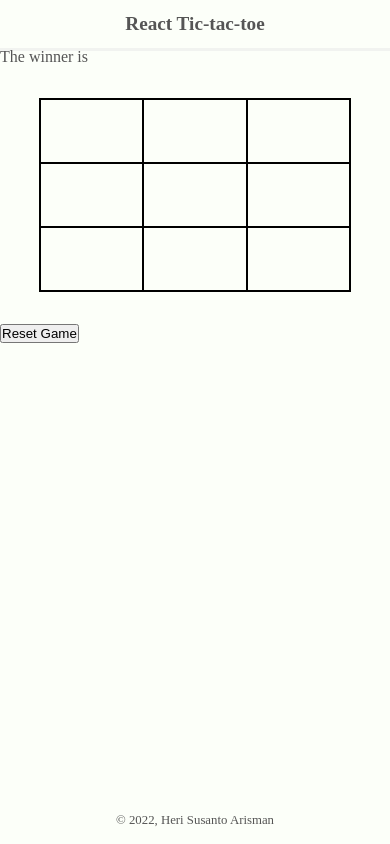
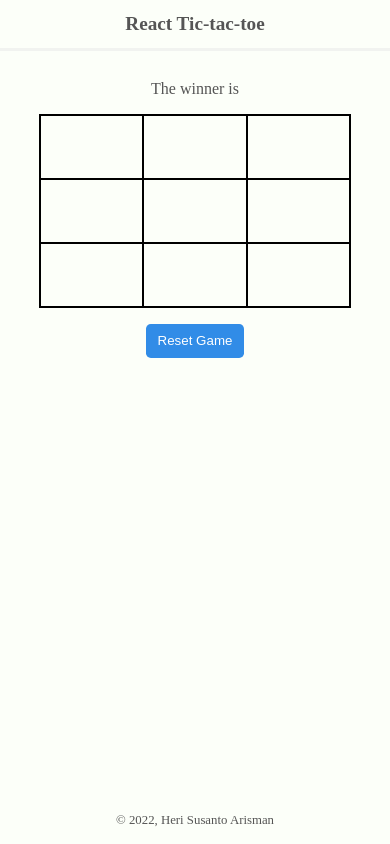
Before and after one commit to herisusantoarismann/react-tictactoe, a React (Create React App) app: page / in a window 390 px wide. Built offline with nearby package versions, Linux system fonts and the light colour scheme.

Commit message:
Update responsive

```diff
--- a/src/components/Board.tsx
+++ b/src/components/Board.tsx
@@ -58,6 +58,16 @@ const Board = () => {
     return false;
   };
 
+  const resetGame = () => {
+    setWinner("");
+    setSquares({});
+    setCurrentPlayer(players[0]);
+  };
+
+  React.useEffect(() => {
+    document.title = "React Tic-Tac-Toe";
+  }, []);
+
   React.useEffect(() => {
     if (squares) {
       const w = checkWinner();
@@ -87,7 +97,9 @@ const Board = () => {
         {renderSquare(7)}
         {renderSquare(8)}
       </div>
-      <button>Reset Game</button>
+      <div className="resetButton">
+        <button onClick={() => resetGame()}>Reset Game</button>
+      </div>
     </>
   );
 };
--- a/src/index.css
+++ b/src/index.css
@@ -20,12 +20,31 @@ header > h1 {
   font-size: 1.2em;
   text-align: center;
 }
+.winner-name {
+  text-align: center;
+  margin-top: 2rem;
+}
 .board {
   width: 80%;
-  margin: 2rem auto;
+  margin: 1rem auto;
   border: 1px solid black;
   display: grid;
   grid-template-columns: repeat(3, 1fr);
+}
+.resetButton {
+  display: flex;
+  justify-content: center;
+}
+.resetButton > button {
+  padding: 0.6rem 0.7rem;
+  background-color: #318ce7;
+  border: none;
+  border-radius: 0.3rem;
+  color: #ffffff;
+  cursor: pointer;
+}
+.resetButton > button:hover {
+  background-color: #1076db;
 }
 .square {
   min-height: 4em;
@@ -59,6 +78,12 @@ footer > p {
 
 /* extra large screen */
 @media only screen and (min-width: 1440px) {
+  header > h1 {
+    font-size: 1.6em;
+  }
+  .winner-name {
+    font-size: 1.2em;
+  }
   .board {
     width: 25%;
   }
```
